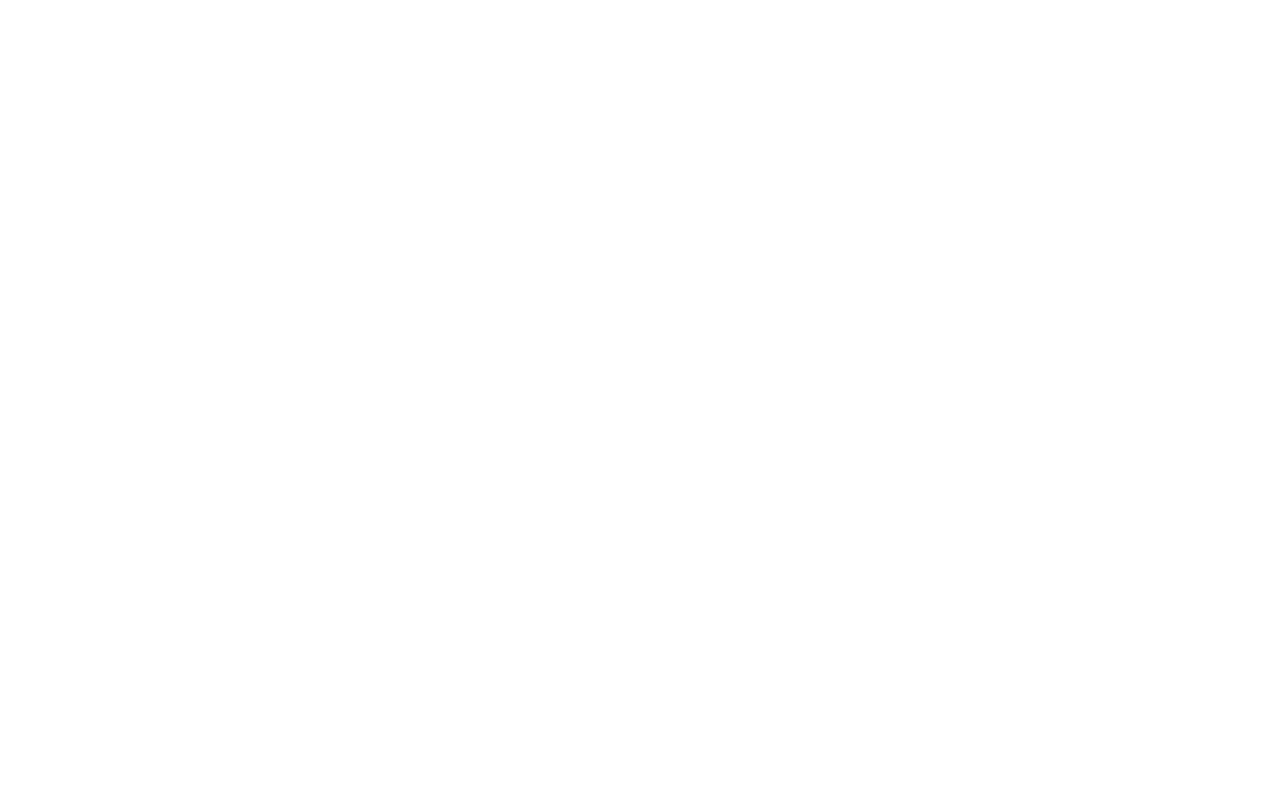
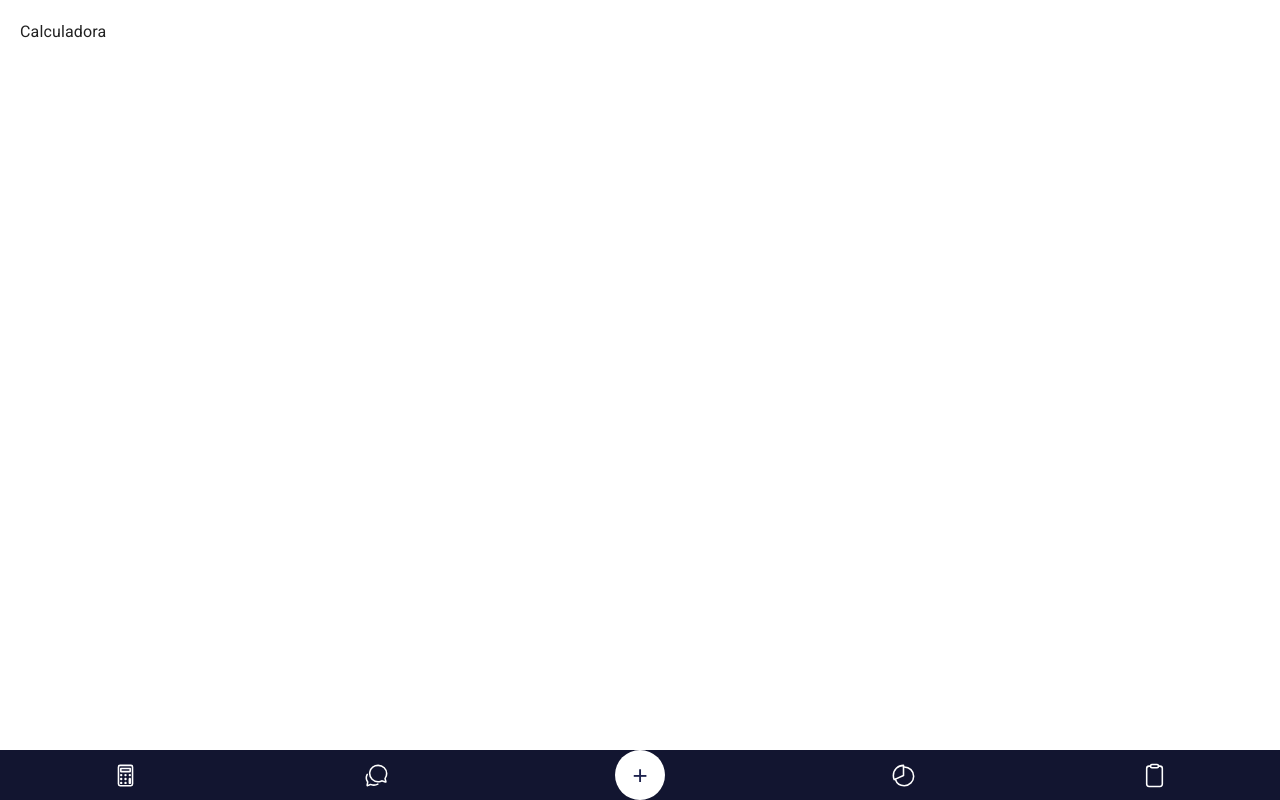
Before and after one commit to SarahBezerra/COIN_front, a React (Create React App) app: page /calculator in a window 1280 px wide. Before the commit this address had no page. Built offline with nearby package versions, Linux system fonts and the light colour scheme.

Commit message:
fix: adjustments

```diff
--- a/package.json
+++ b/package.json
@@ -18,6 +18,7 @@
     "@types/react": "^18.0.6",
     "@types/react-dom": "^18.0.2",
     "axios": "^0.26.1",
+    "chart.js": "^3.7.1",
     "cors": "^2.8.5",
     "express": "^4.18.1",
     "lodash": "^4.17.21",
--- a/public/index.html
+++ b/public/index.html
@@ -19,6 +19,7 @@
   <body>
     <noscript>You need to enable JavaScript to run this app.</noscript>
     <div id="root"></div>
+    <script src="https://cdn.jsdelivr.net/npm/chart.js"></script>
     <script type="module" src="https://unpkg.com/ionicons@5.5.2/dist/ionicons/ionicons.esm.js"></script>
   </body>
 </html>
--- a/src/App.tsx
+++ b/src/App.tsx
@@ -14,6 +14,7 @@ import MonthlyPlanning from "./pages/MonthlyPlanningPage";
 import EditMonthlyPlanning from "./pages/EditMonthlyPlanningPage";
 import CreateMonthlyPlanning from "./pages/CreateMonthlyPlanningPage";
 import EditCategories from "./pages/EditCategoriesPage";
+import Calculator from "./pages/calculatorPage";
 
 function App() {
   const theme = createTheme({
@@ -44,6 +45,7 @@ function App() {
               <Route path="/planning/month/edit/:year/:month" element={<EditMonthlyPlanning />} />
               <Route path="/planning/month/create/:year/:month" element={<CreateMonthlyPlanning />} />
               <Route path="/categories/create" element={<EditCategories />} />
+              <Route path="/calculator" element={<Calculator />} />
             </Routes>
           </BrowserRouter>
         </AuthProvider>
--- a/src/components/Navbar/index.jsx
+++ b/src/components/Navbar/index.jsx
@@ -31,7 +31,13 @@ export default function Navbar() {
   };
   return (
     <div style={style.box}>
-      <ion-icon name="calculator-outline" style={style.icon}></ion-icon>
+      <ion-icon
+        name="calculator-outline"
+        style={style.icon}
+        onClick={() => {
+          navigate("/calculator");
+        }}
+      ></ion-icon>
       <ion-icon name="chatbubbles-outline" style={style.icon}></ion-icon>
       <button
         style={style.button}
--- a/src/pages/EditCategoriesPage.jsx
+++ b/src/pages/EditCategoriesPage.jsx
@@ -109,7 +109,7 @@ function EditCategories() {
       navigate("/home");
     } catch (error) {
       if (error) {
-        alert(`Erro: ${error.response.data.error}`);
+        alert(`Erro: ${error.response.data}`);
         return;
       }
       alert("Erro, tente novamente em alguns segundos!");
--- /dev/null
+++ b/src/pages/calculatorPage.jsx
@@ -0,0 +1,37 @@
+import { React, useState } from "react";
+import {
+  Button,
+  Box,
+  Typography,
+  TextField,
+  IconButton,
+  FormControl,
+  InputLabel,
+  OutlinedInput,
+  InputAdornment,
+} from "@mui/material/";
+import { Visibility, VisibilityOff } from "@mui/icons-material";
+import Navbar from "../components/Navbar";
+
+const styles = {
+  box: {
+    padding: " 20px 20px 50px",
+    height: "100vh",
+    width: "100%",
+  },
+};
+
+function Calculator() {
+  const [formData, setFormData] = useState("");
+
+  return (
+    <>
+      <Box sx={styles.box}>
+        <div>Calculadora</div>
+      </Box>
+      <Navbar></Navbar>
+    </>
+  );
+}
+
+export default Calculator;
```
Also changed, not shown: 1 other file (tests, documents, lock files or other folders).
